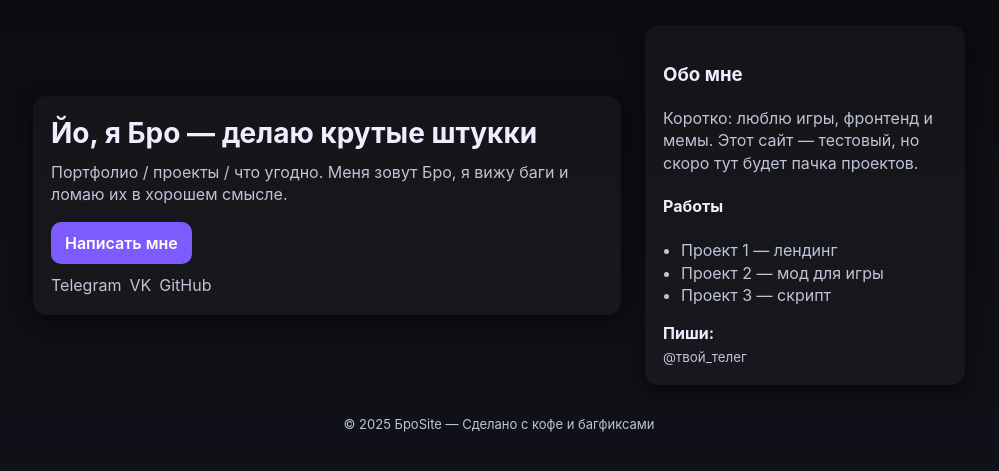
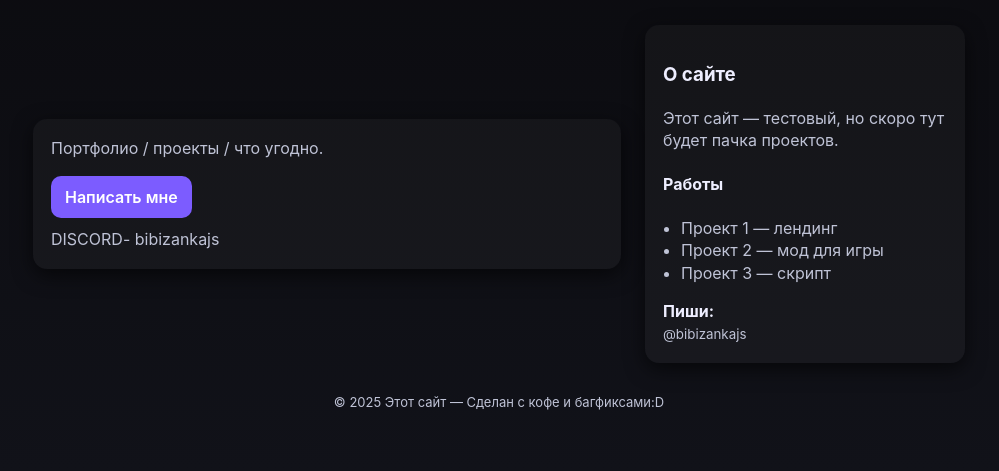
Before and after one commit to glocksy1/glocksy1.github.io, a plain HTML site: page index.html in a window 1280 px wide. Shown: the part 85-556 px from the top of the page, without its empty margins (141-1140 px from the left). Drawn offline with Linux system fonts and the light colour scheme.

Commit message:
Update index.html

```diff
--- a/index.html
+++ b/index.html
@@ -3,7 +3,7 @@
 <head>
   <meta charset="utf-8" />
   <meta name="viewport" content="width=device-width,initial-scale=1" />
-  <title>Мой сайт — Бро</title>
+  <title></title>
   <meta name="description" content="Крутой сайт Бро. Портфолио / лендинг." />
   <style>
     :root{--accent:#7c5cff;--bg:#0f0f14;--muted:#bfc3d6}
@@ -37,20 +37,17 @@
     <main class="hero">
       <section>
         <div class="card">
-          <h1>Йо, я Бро — делаю крутые штукки</h1>
-          <p class="lead">Портфолио / проекты / что угодно. Меня зовут Бро, я вижу баги и ломаю их в хорошем смысле.</p>
+          <p class="lead">Портфолио / проекты / что угодно.</p>
           <a class="btn" href="#contact">Написать мне</a>
           <div class="social">
-            <a href="#" style="color:var(--muted);text-decoration:none">Telegram</a>
-            <a href="#" style="color:var(--muted);text-decoration:none">VK</a>
-            <a href="#" style="color:var(--muted);text-decoration:none">GitHub</a>
+            <a href="#" style="color:var(--muted);text-decoration:none">DISCORD- bibizankajs</a>
           </div>
         </div>
       </section>
 
       <aside class="card">
-        <h3 id="about">Обо мне</h3>
-        <p style="color:var(--muted)">Коротко: люблю игры, фронтенд и мемы. Этот сайт — тестовый, но скоро тут будет пачка проектов.</p>
+        <h3 id="about">О сайте</h3>
+        <p style="color:var(--muted)">Этот сайт — тестовый, но скоро тут будет пачка проектов.</p>
         <h4 id="work">Работы</h4>
         <ul style="color:var(--muted);padding-left:18px">
           <li>Проект 1 — лендинг</li>
@@ -59,12 +56,12 @@
         </ul>
         <div id="contact" style="margin-top:10px">
           <strong>Пиши:</strong><br/>
-          <small style="color:var(--muted)">@твой_телег</small>
+          <small style="color:var(--muted)">@bibizankajs</small>
         </div>
       </aside>
     </main>
 
-    <footer class="footer">© <span id="year"></span> БроSite — Сделано с кофе и багфиксами</footer>
+    <footer class="footer">© <span id="year"></span> Этот сайт — Сделан с кофе и багфиксами:D</footer>
   </div>
 
   <script>
```
